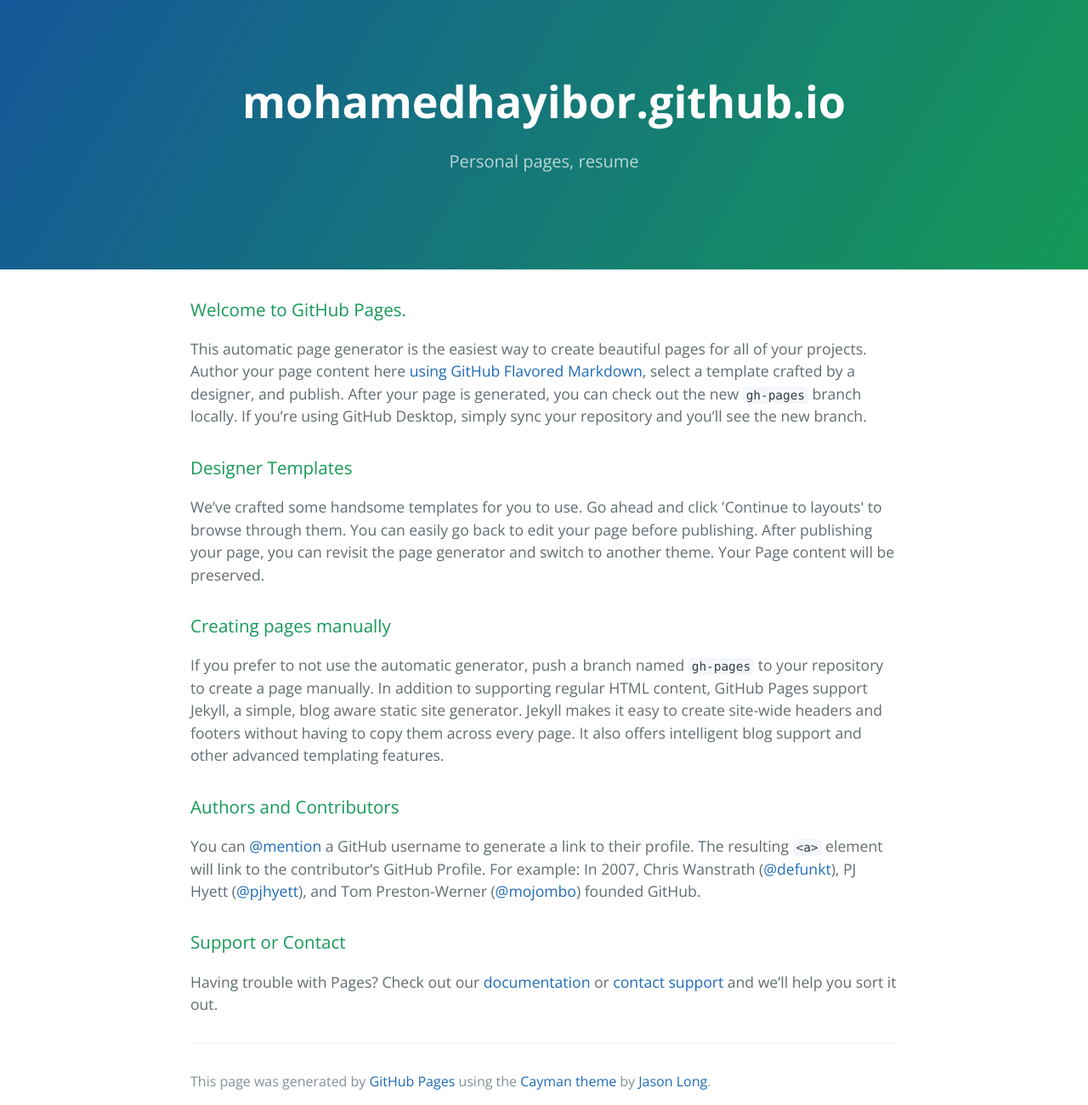
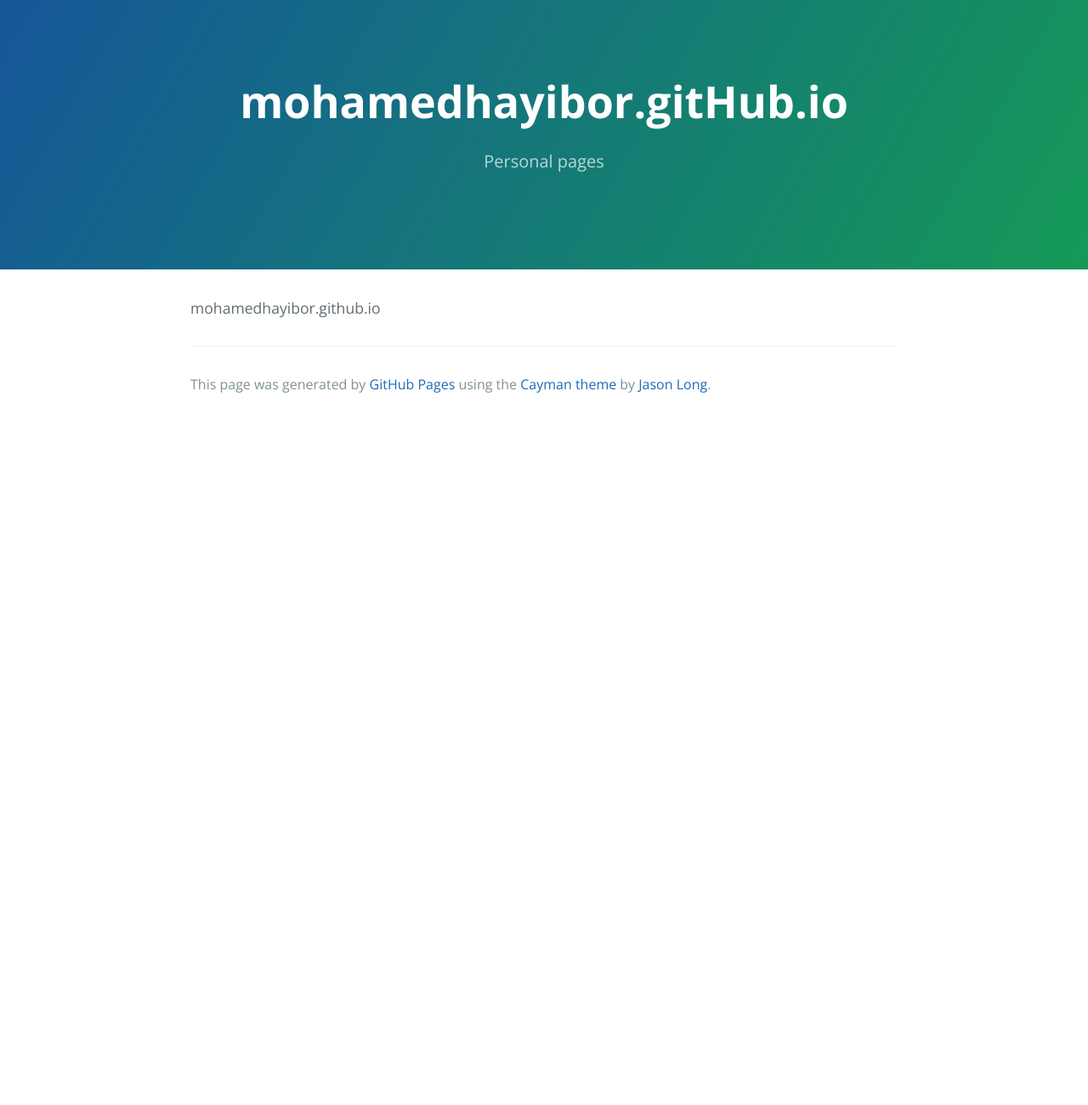
Before and after one commit to mohamedhayibor/mohamedhayibor.github.io, a website: page index.html in a window 1280 px wide. Shown: the whole page at 85% size. After the commit the page ends 800 px from the top, so only its background shows below. Drawn offline with nearby package versions, Linux system fonts and the light colour scheme.

Commit message:
Replace master branch with page content via GitHub

```diff
--- a/index.html
+++ b/index.html
@@ -2,7 +2,7 @@
 <html lang="en-us">
   <head>
     <meta charset="UTF-8">
-    <title>mohamedhayibor.github.io by mohamedhayibor</title>
+    <title>mohamedhayibor.gitHub.io by mohamedhayibor</title>
     <meta name="viewport" content="width=device-width, initial-scale=1">
     <link rel="stylesheet" type="text/css" href="stylesheets/normalize.css" media="screen">
     <link href='https://fonts.googleapis.com/css?family=Open+Sans:400,700' rel='stylesheet' type='text/css'>
@@ -11,35 +11,12 @@
   </head>
   <body>
     <section class="page-header">
-      <h1 class="project-name">mohamedhayibor.github.io</h1>
-      <h2 class="project-tagline">Personal pages, resume</h2>
+      <h1 class="project-name">mohamedhayibor.gitHub.io</h1>
+      <h2 class="project-tagline">Personal pages</h2>
     </section>
 
     <section class="main-content">
-      <h3>
-<a id="welcome-to-github-pages" class="anchor" href="#welcome-to-github-pages" aria-hidden="true"><span class="octicon octicon-link"></span></a>Welcome to GitHub Pages.</h3>
-
-<p>This automatic page generator is the easiest way to create beautiful pages for all of your projects. Author your page content here <a href="https://guides.github.com/features/mastering-markdown/">using GitHub Flavored Markdown</a>, select a template crafted by a designer, and publish. After your page is generated, you can check out the new <code>gh-pages</code> branch locally. If you’re using GitHub Desktop, simply sync your repository and you’ll see the new branch.</p>
-
-<h3>
-<a id="designer-templates" class="anchor" href="#designer-templates" aria-hidden="true"><span class="octicon octicon-link"></span></a>Designer Templates</h3>
-
-<p>We’ve crafted some handsome templates for you to use. Go ahead and click 'Continue to layouts' to browse through them. You can easily go back to edit your page before publishing. After publishing your page, you can revisit the page generator and switch to another theme. Your Page content will be preserved.</p>
-
-<h3>
-<a id="creating-pages-manually" class="anchor" href="#creating-pages-manually" aria-hidden="true"><span class="octicon octicon-link"></span></a>Creating pages manually</h3>
-
-<p>If you prefer to not use the automatic generator, push a branch named <code>gh-pages</code> to your repository to create a page manually. In addition to supporting regular HTML content, GitHub Pages support Jekyll, a simple, blog aware static site generator. Jekyll makes it easy to create site-wide headers and footers without having to copy them across every page. It also offers intelligent blog support and other advanced templating features.</p>
-
-<h3>
-<a id="authors-and-contributors" class="anchor" href="#authors-and-contributors" aria-hidden="true"><span class="octicon octicon-link"></span></a>Authors and Contributors</h3>
-
-<p>You can <a href="https://github.com/blog/821" class="user-mention">@mention</a> a GitHub username to generate a link to their profile. The resulting <code>&lt;a&gt;</code> element will link to the contributor’s GitHub Profile. For example: In 2007, Chris Wanstrath (<a href="https://github.com/defunkt" class="user-mention">@defunkt</a>), PJ Hyett (<a href="https://github.com/pjhyett" class="user-mention">@pjhyett</a>), and Tom Preston-Werner (<a href="https://github.com/mojombo" class="user-mention">@mojombo</a>) founded GitHub.</p>
-
-<h3>
-<a id="support-or-contact" class="anchor" href="#support-or-contact" aria-hidden="true"><span class="octicon octicon-link"></span></a>Support or Contact</h3>
-
-<p>Having trouble with Pages? Check out our <a href="https://help.github.com/pages">documentation</a> or <a href="https://github.com/contact">contact support</a> and we’ll help you sort it out.</p>
+      <p>mohamedhayibor.github.io</p>
 
       <footer class="site-footer">
 
--- /dev/null
+++ b/params.json
@@ -0,0 +1 @@
+{"name":"mohamedhayibor.gitHub.io","tagline":"Personal pages","body":"mohamedhayibor.github.io","google":"","note":"Don't delete this file! It's used internally to help with page regeneration."}
```
